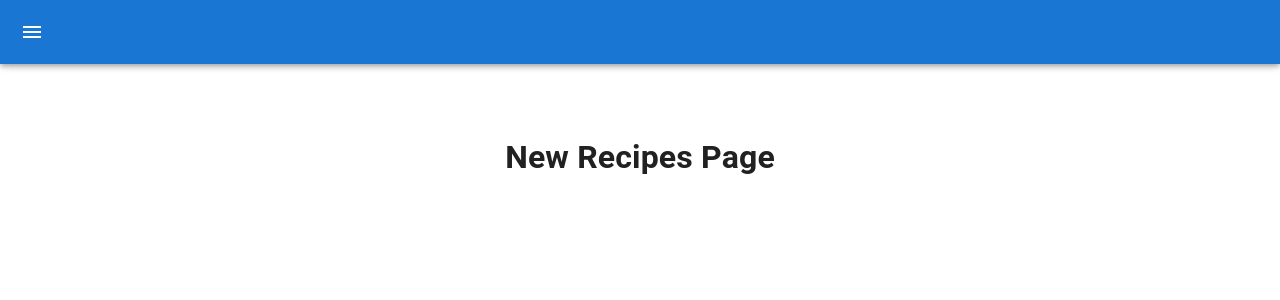
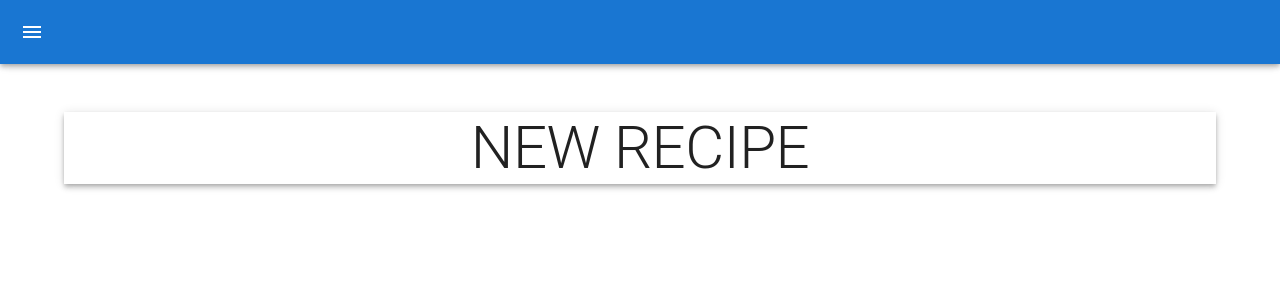
Before and after one commit to denn15law/ez-chef, a React (Create React App) app in the folder frontend/: page /new in a window 1280 px wide. Shown: the top 300 px of the page. Built offline with nearby package versions, Linux system fonts and the light colour scheme.

Commit message:
Create New Recipe page

```diff
--- a/frontend/src/components/App.js
+++ b/frontend/src/components/App.js
@@ -3,7 +3,7 @@ import { BrowserRouter, Routes, Route, Redirect } from "react-router-dom";
 import Index from "./Index";
 import Nav from "./Nav";
 import MyRecipes from "./MyRecipes";
-import New from "./New";
+import NewRecipe from "./NewRecipe";
 import Favourites from "./Favourites";
 import GroceryList from "./GroceryList";
 import Register from "./Register";
@@ -19,7 +19,7 @@ const App = () => {
           <Routes>
             <Route path="/" element={<Index />}></Route>
             <Route path="/myrecipes" element={<MyRecipes />}></Route>
-            <Route path="/new" element={<New />}></Route>
+            <Route path="/new" element={<NewRecipe />}></Route>
             <Route path="/favourites" element={<Favourites />}></Route>
             <Route path="/grocerylist" element={<GroceryList />}></Route>
             <Route path="/register" element={<Register />}></Route>
--- a/frontend/src/components/New.js
+++ /dev/null
@@ -1,11 +0,0 @@
-import React from "react";
-
-const New = (props) => {
-  return (
-    <div>
-      <h1>New Recipes Page</h1>
-    </div>
-  );
-};
-
-export default New;
--- a/frontend/src/components/Register.js
+++ b/frontend/src/components/Register.js
@@ -3,8 +3,6 @@ import Avatar from "@mui/material/Avatar";
 import Button from "@mui/material/Button";
 import CssBaseline from "@mui/material/CssBaseline";
 import TextField from "@mui/material/TextField";
-import FormControlLabel from "@mui/material/FormControlLabel";
-import Checkbox from "@mui/material/Checkbox";
 import Link from "@mui/material/Link";
 import Grid from "@mui/material/Grid";
 import Box from "@mui/material/Box";
```
Also changed, not shown: frontend/src/components/NewRecipe.jsx (+6 -4 lines), 1 other file (tests, documents, lock files or other folders).
